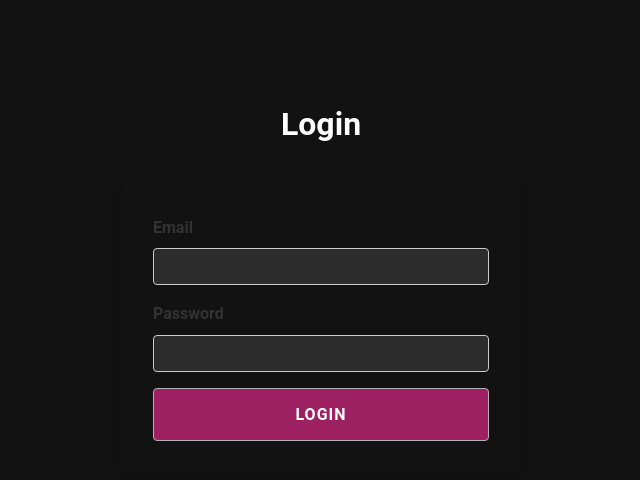
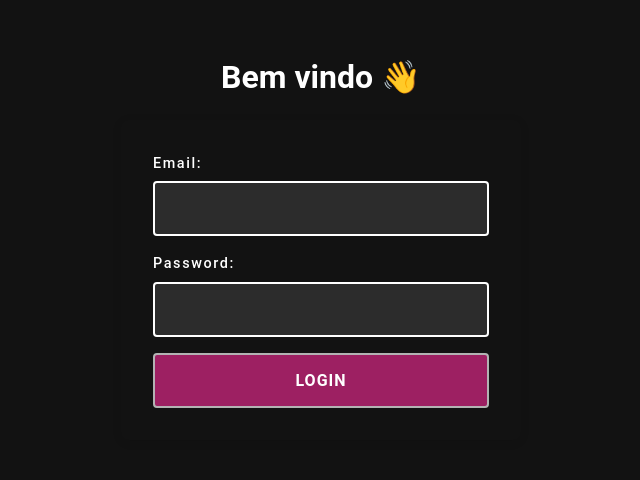
Before and after one commit to devdamasceno/crm-customer, a Next.js app: page /login in a window 1280 px wide. Shown: the part 114-594 px from the top of the page, without its empty margins (319-959 px from the left). Built offline with nearby package versions, Linux system fonts and the light colour scheme; no server answers.

Commit message:
Ajuste login

```diff
--- a/src/components/button/Button.module.css
+++ b/src/components/button/Button.module.css
@@ -10,7 +10,7 @@
 
 .button.primary {
   background-color: var(--button-background-color);
-  border: 1px solid var(--border-color);
+  border: 0.15rem solid var(--border-color);
   letter-spacing: 1px;
   color: #fff;
 }
--- a/src/components/input/Input.module.css
+++ b/src/components/input/Input.module.css
@@ -5,29 +5,32 @@
 }
 
 .label {
-  margin-bottom: 0.5rem;
-  font-weight: bold;
-  color: #333;
+  margin-bottom: 0.4rem;
+  letter-spacing: 0.1rem;
+  font-size: 0.9rem;
+  font-weight: 500;
+  color: var(--button-foreground-color)
 }
 
 .input {
-  padding: 0.5rem;
-  border: 1px solid #ccc;
+  padding: 1rem;
+  border: 2px solid var(--border-color);
   border-radius: 4px;
   font-size: 1rem;
+  border-color: 0.15rem solid var(--border-color);
 }
 
 .input:focus {
-  border-color: #0070f3;
+  border-color: var(--button-background-color);
   outline: none;
 }
 
 .error {
-  border-color: #ff0000;
+  border-color: var(--error);
 }
 
 .errorMessage {
-  color: #ff0000;
+  color: var(--error);
   margin-top: 0.5rem;
   font-size: 0.875rem;
 }
--- a/src/components/input/index.tsx
+++ b/src/components/input/index.tsx
@@ -9,9 +9,9 @@ interface InputProps extends InputHTMLAttributes<HTMLInputElement> {
 const Input: React.FC<InputProps> = ({ label, error, ...props }) => {
   return (
     <div className={styles.inputContainer}>
-      {label && <label className={styles.label}>{label}</label>}
+      {label && <label className={styles.label}>{label}:</label>}
       <input className={`${styles.input} ${error ? styles.error : ''}`} {...props} />
-      {error && <span className={styles.errorMessage}>{error}</span>}
+      {error && <span className={styles.errorMessage}>{error}:</span>}
     </div>
   );
 };
--- a/src/pages/login/Login.module.css
+++ b/src/pages/login/Login.module.css
@@ -3,14 +3,14 @@
   flex-direction: column;
   justify-content: center;
   align-items: center;
-  min-height: 100vh;
+  min-height: 90vh;
   background-color: var(--background-color);
   color: var(--foreground-color);
 }
 
 .title {
   font-size: 2rem;
-  margin-bottom: 2rem;
+  margin-bottom: 1rem;
 }
 
 .form {
--- a/src/pages/login/index.tsx
+++ b/src/pages/login/index.tsx
@@ -4,6 +4,7 @@ import Input from '@/src/components/input';
 import Button from '@/src/components/button';
 import { AuthContext } from '@/src/contexts/AuthContext';
 import styles from './Login.module.css';
+import Head from 'next/head';
 
 const Login: React.FC = () => {
   const [email, setEmail] = useState('');
@@ -17,13 +18,17 @@ const Login: React.FC = () => {
     try {
       await handleLogin(email, password);
     } catch (err) {
-      setError('Failed to login. Please check your credentials and try again.');
+      setError('Falha ao fazer login. Verifique suas credenciais e tente novamente.');
     }
   };
 
   return (
+    <>
+    <Head>
+      <title>Bem vindo - Login</title>
+    </Head>
       <div className={styles.container}>
-      <h1 className={styles.title}>Login</h1>
+        <h1 className={styles.title}>Bem vindo 👋</h1>
         <form onSubmit={handleSubmit} className={styles.form}>
           <Input
             label="Email"
@@ -42,9 +47,10 @@ const Login: React.FC = () => {
             required
           />
           {error && <div className={styles.error}>{error}</div>}
-        <Button label={loadingAuth ? 'Loading...' : 'Login'} type="submit" variant="primary" disabled={loadingAuth} />
+          <Button label={loadingAuth ? 'Entrando...' : 'Login'} type="submit" variant="primary" disabled={loadingAuth} />
         </form>
       </div>
+    </>
   );
 };
 
--- a/styles/globals.css
+++ b/styles/globals.css
@@ -26,6 +26,7 @@ html, body {
   --input-foreground-color: #ffffff;
   --border-color: #b3b3b3;
   --highlight-color: #ffeb3b;
+  --error: #ff0000;
 }
 
 body {
```
Lines whose indentation alone changed are shown as unchanged.
